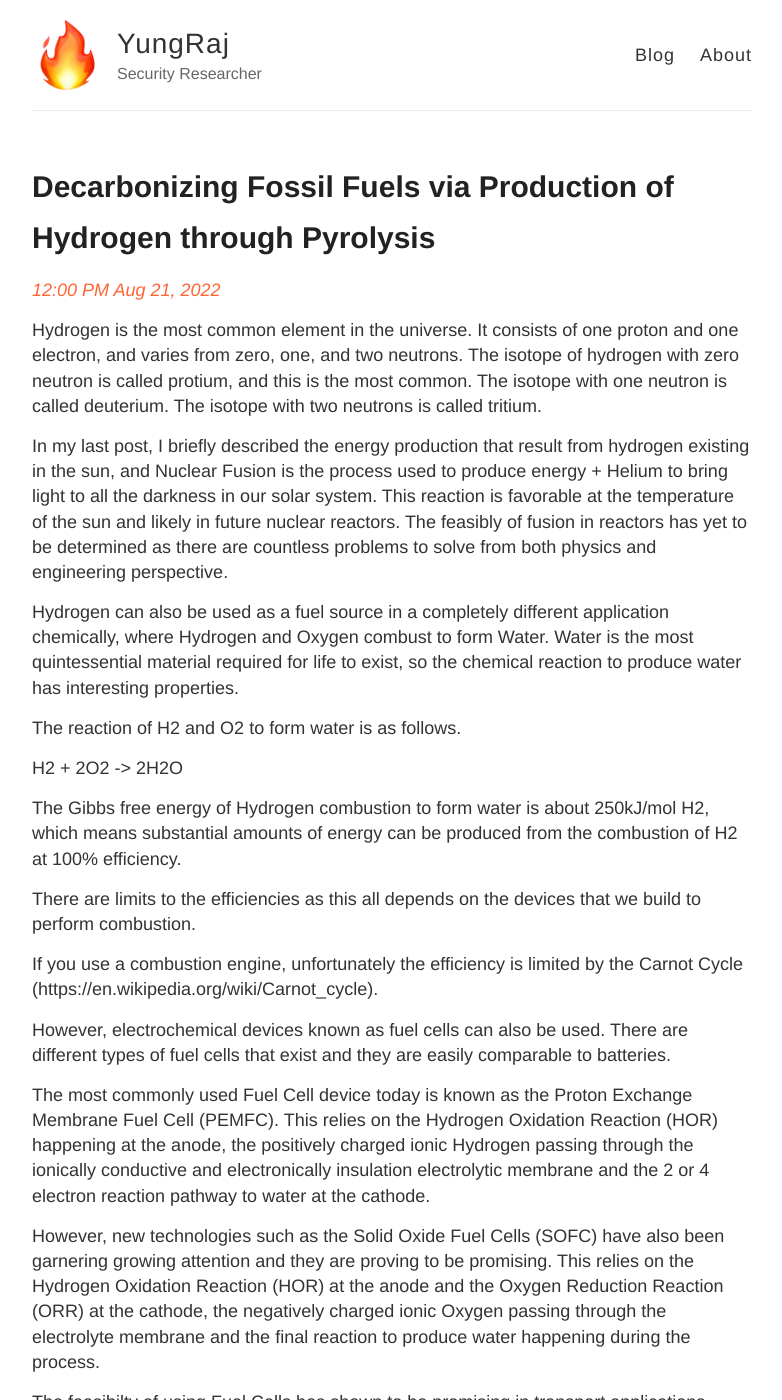
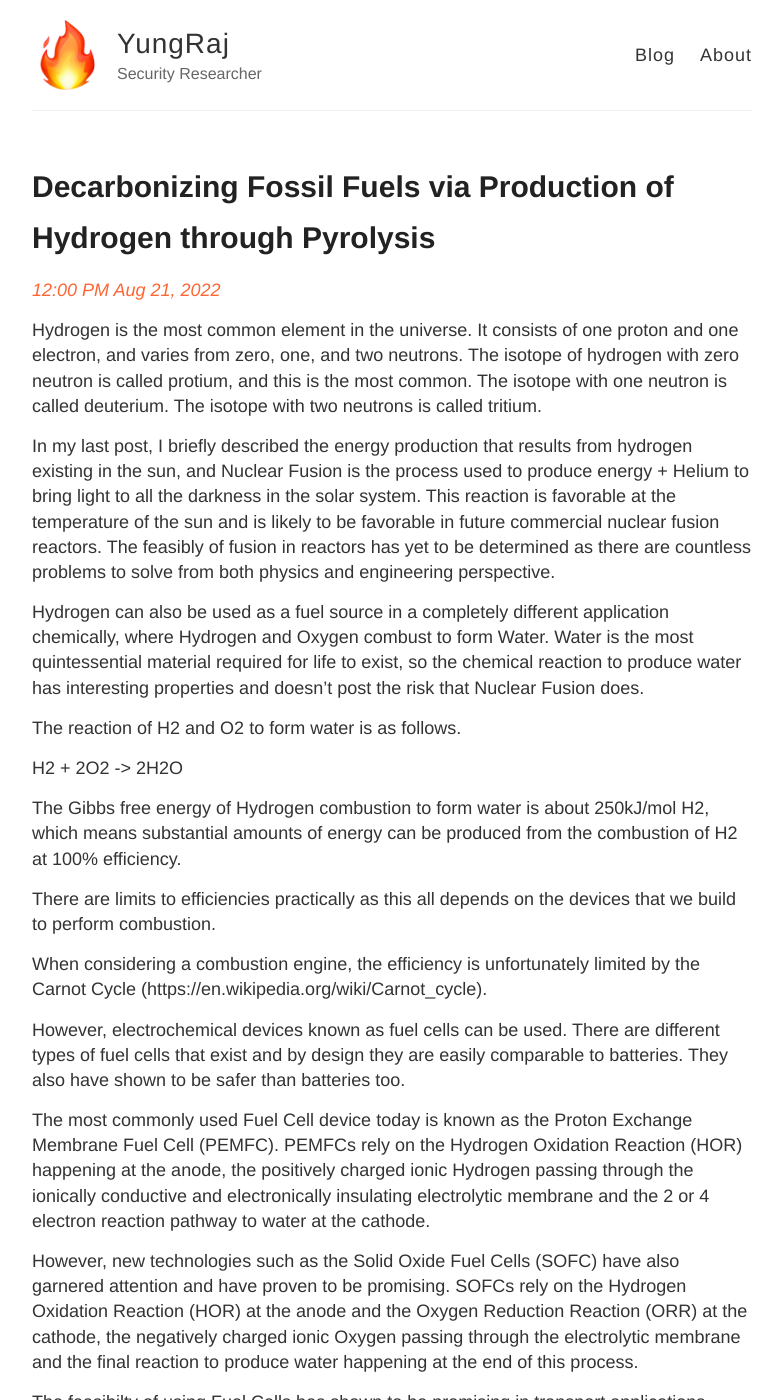
Before and after one commit to YungRaj/YungRaj.github.io, a Jekyll site: the page built from _posts/2022-08-15-Hydrogen.md, in a window 1280 px wide and 1400 px high. Shown: the whole window, without its empty margins (248-1030 px from the left). Built offline with Jekyll 4.4.1, drawn with Linux system fonts in a browser that asks for light colours; some of the changed text lies outside the part shown.

Commit message:
Hydrogen Energy

```diff
--- a/_posts/2022-08-15-Hydrogen.md
+++ b/_posts/2022-08-15-Hydrogen.md
@@ -7,9 +7,9 @@ categories: blog
 
 Hydrogen is the most common element in the universe. It consists of one proton and one electron, and varies from zero, one, and two neutrons. The isotope of hydrogen with zero neutron is called protium, and this is the most common. The isotope with one neutron is called deuterium. The isotope with two neutrons is called tritium.
 
-In my last post, I briefly described the energy production that result from hydrogen existing in the sun, and Nuclear Fusion is the process used to produce energy + Helium to bring light to all the darkness in our solar system. This reaction is favorable at the temperature of the sun and likely in future nuclear reactors. The feasibly of fusion in reactors has yet to be determined as there are countless problems to solve from both physics and engineering perspective.
+In my last post, I briefly described the energy production that results from hydrogen existing in the sun, and Nuclear Fusion is the process used to produce energy + Helium to bring light to all the darkness in the solar system. This reaction is favorable at the temperature of the sun and is likely to be favorable in future commercial nuclear fusion reactors. The feasibly of fusion in reactors has yet to be determined as there are countless problems to solve from both physics and engineering perspective.
 
-Hydrogen can also be used as a fuel source in a completely different application chemically, where Hydrogen and Oxygen combust to form Water. Water is the most quintessential material required for life to exist, so the chemical reaction to produce water has interesting properties.
+Hydrogen can also be used as a fuel source in a completely different application chemically, where Hydrogen and Oxygen combust to form Water. Water is the most quintessential material required for life to exist, so the chemical reaction to produce water has interesting properties and doesn't post the risk that Nuclear Fusion does.
 
 The reaction of H2 and O2 to form water is as follows.
 
@@ -17,18 +17,18 @@ H2 + 2O2 -> 2H2O
 
 The Gibbs free energy of Hydrogen combustion to form water is about 250kJ/mol H2, which means substantial amounts of energy can be produced from the combustion of H2 at 100% efficiency.
 
-There are limits to the efficiencies as this all depends on the devices that we build to perform combustion.
+There are limits to efficiencies practically as this all depends on the devices that we build to perform combustion.
 
-If you use a combustion engine, unfortunately the efficiency is limited by the Carnot Cycle (https://en.wikipedia.org/wiki/Carnot_cycle).
+When considering a combustion engine, the efficiency is unfortunately limited by the Carnot Cycle (https://en.wikipedia.org/wiki/Carnot_cycle).
 
-However, electrochemical devices known as fuel cells can also be used. There are different types of fuel cells that exist and they are easily comparable to batteries.
+However, electrochemical devices known as fuel cells can be used. There are different types of fuel cells that exist and by design they are easily comparable to batteries. They also have shown to be safer than batteries too.
 
-The most commonly used Fuel Cell device today is known as the Proton Exchange Membrane Fuel Cell (PEMFC). This relies on the Hydrogen Oxidation Reaction (HOR) happening at the anode, the positively charged ionic Hydrogen passing through the ionically conductive and electronically insulation electrolytic membrane and the 2 or 4 electron reaction pathway to water at the cathode.
+The most commonly used Fuel Cell device today is known as the Proton Exchange Membrane Fuel Cell (PEMFC). PEMFCs rely on the Hydrogen Oxidation Reaction (HOR) happening at the anode, the positively charged ionic Hydrogen passing through the ionically conductive and electronically insulating electrolytic membrane and the 2 or 4 electron reaction pathway to water at the cathode.
 
-However, new technologies such as the Solid Oxide Fuel Cells (SOFC) have also been garnering growing attention and they are proving to be promising. This relies on the Hydrogen Oxidation Reaction (HOR) at the anode and the Oxygen Reduction Reaction (ORR) at the cathode, the negatively charged ionic Oxygen passing through the electrolyte membrane and the final reaction to produce water happening during the process.
+However, new technologies such as the Solid Oxide Fuel Cells (SOFC) have also garnered attention and have proven to be promising. SOFCs rely on the Hydrogen Oxidation Reaction (HOR) at the anode and the Oxygen Reduction Reaction (ORR) at the cathode, the negatively charged ionic Oxygen passing through the electrolytic membrane and the final reaction to produce water happening at the end of this process.
 
 
-The feasibilty of using Fuel Cells has shown to be promising in transport applications because of the infinite supply of Oxygen in the atmosphere and the fact that Hydrogen is also common in nature, unfortunately not so much in pure form. Hydrogen is generally found in water and hydrocarbon compounds, so the biggest key takeaway is that in order for Hydrogen energy to prove effective, then we must extract and produce Hydrogen in the most chemically and physically efficient, energy efficient, cost efficient ways.
+The feasibilty of using Fuel Cells has shown to be promising in transport applications because of the infinite supply of Oxygen in the atmosphere and the fact that Hydrogen is also common in nature, but unfortunately not so much in pure form. Hydrogen is mostly found in water and hydrocarbon compounds, so the biggest key takeaway is that for Hydrogen energy to prove effective, we must extract and produce Hydrogen in the most chemically/physically efficient, energy efficient, and cost effective ways.
 
 What is the solution?
 
```
